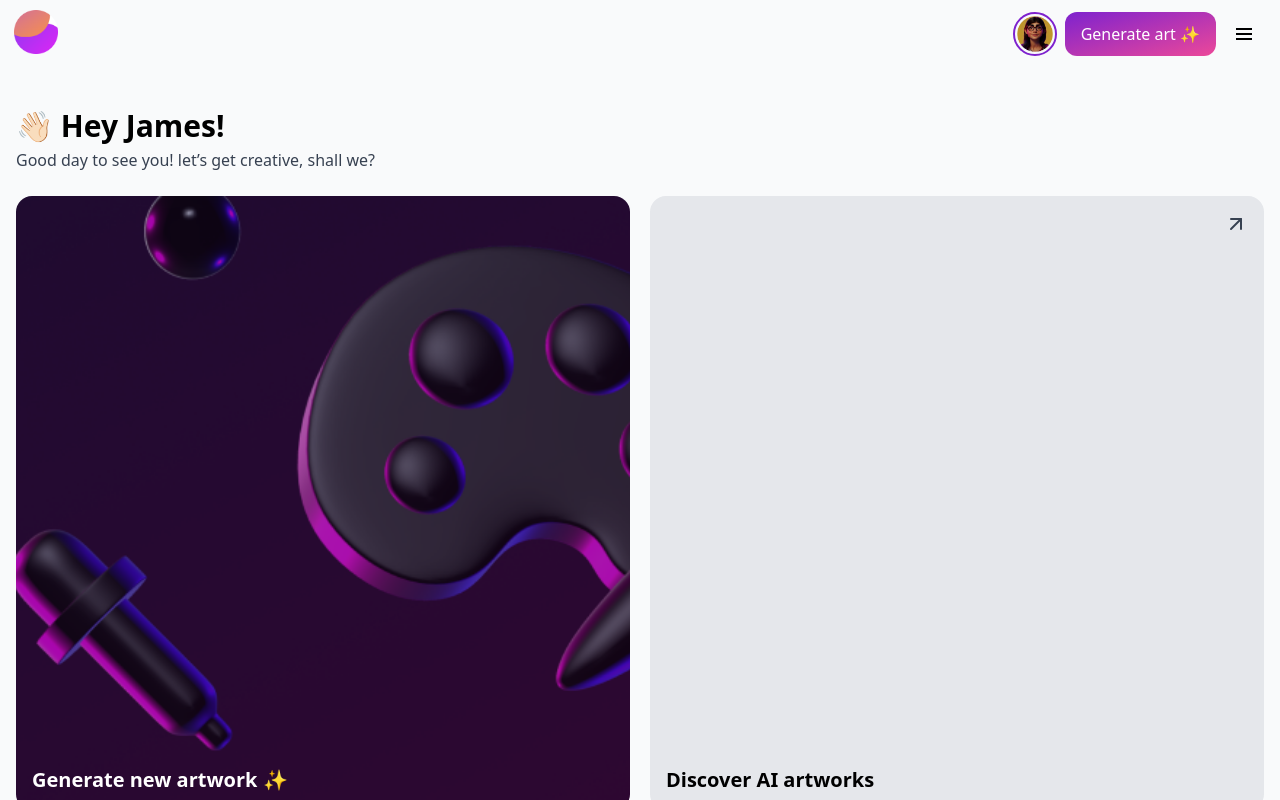
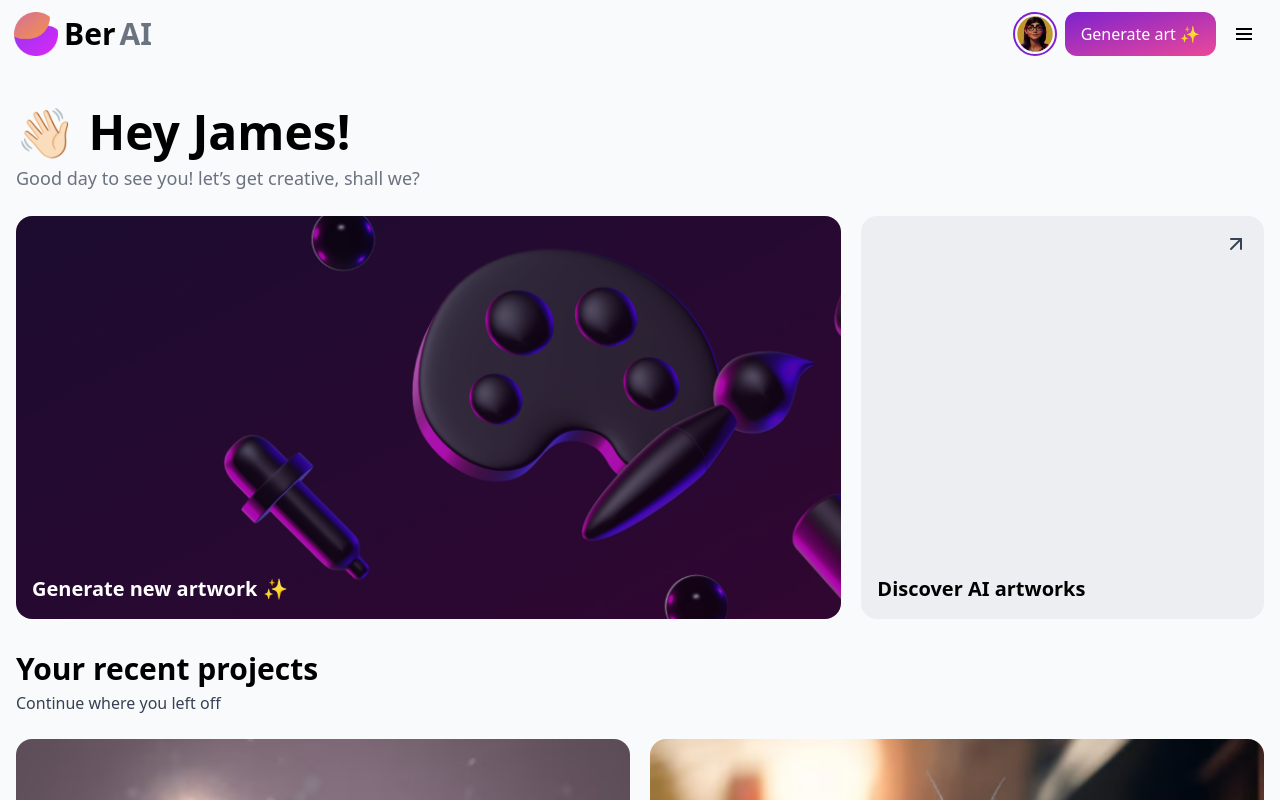
Before and after one commit to seesmof/Ber-Generation-Website, a React (Vite) app: page / in a window 1280 px wide. Shown: the top 800 px of the page. Built offline with nearby package versions, Linux system fonts and the light colour scheme.

Commit message:
feat: make navbar and create sections responsive for tablets

```diff
--- a/src/components/Create.jsx
+++ b/src/components/Create.jsx
@@ -7,14 +7,14 @@ const Create = () => {
     <>
       <div className="flex flex-col p-4">
         <div className="flex flex-col">
-          <h2 className="font-extrabold text-3xl">👋🏻 Hey James!</h2>
-          <p className="pt-1 text-gray-700">
+          <h2 className="font-extrabold text-3xl md:text-5xl">👋🏻 Hey James!</h2>
+          <p className="pt-1 md:pt-2 md:text-lg text-gray-500">
             Good day to see you! let’s get creative, shall we?
           </p>
         </div>
 
-        <div className="grid grid-cols-2 mt-6 gap-5">
-          <div className="col-span-1 flex w-full relative p-4 rounded-2xl overflow-hidden aspect-square">
+        <div className="grid grid-cols-2 md:grid-cols-3 mt-6 gap-5">
+          <div className="col-span-1 md:col-span-2 flex w-full relative p-4 rounded-2xl overflow-hidden aspect-square md:aspect-auto">
             <img
               src={GenerateNew}
               alt=""
@@ -26,7 +26,7 @@ const Create = () => {
             </h3>
           </div>
 
-          <div className="col-span-1 w-full bg-gray-200 p-4 rounded-2xl overflow-hidden aspect-square">
+          <div className="col-span-1 w-full bg-gray-200/60 p-4 rounded-2xl overflow-hidden aspect-square">
             <div className="flex h-full w-full flex-col justify-between">
               <FiArrowUpRight className="text-gray-700 text-2xl self-end" />
               <h3 className="font-extrabold text-xl">Discover AI artworks</h3>
--- a/src/components/Navbar.jsx
+++ b/src/components/Navbar.jsx
@@ -21,8 +21,11 @@ const Navbar = () => {
   return (
     <>
       <nav className="flex flex-row sticky top-0 z-50 justify-between px-4 py-3 bg-background">
-        <div>
+        <div className="flex flex-row items-center">
           <img src={Logo} alt="Logo image" className="h-10 w-10 scale-110" />
+          <span className="font-extrabold text-3xl ml-2">
+            Ber<span className="text-gray-500 ml-1">AI</span>
+          </span>
         </div>
         <div className="flex flex-row">
           <button className="rounded-full border-purple-700 border-2 group mr-2">
```
